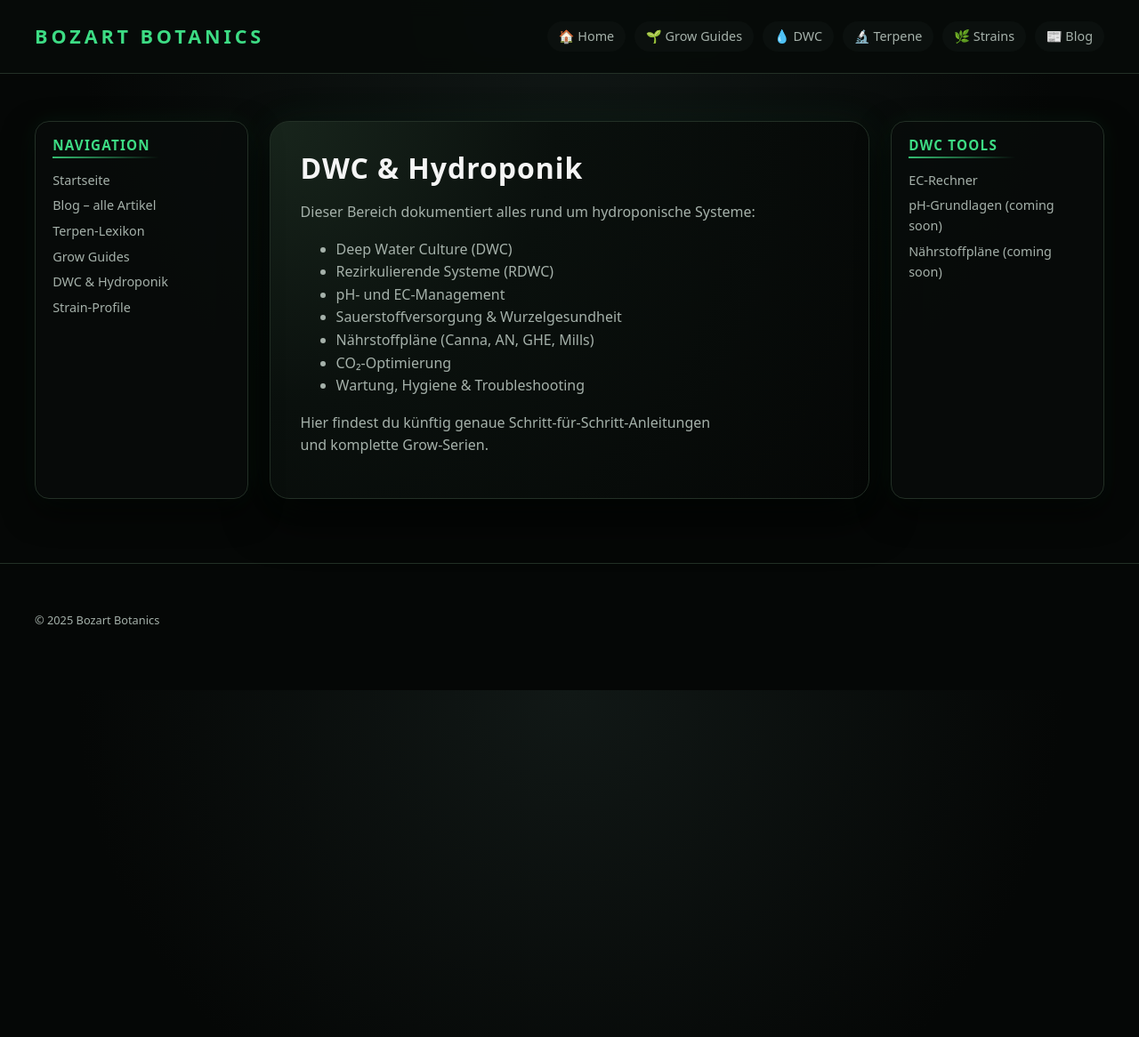
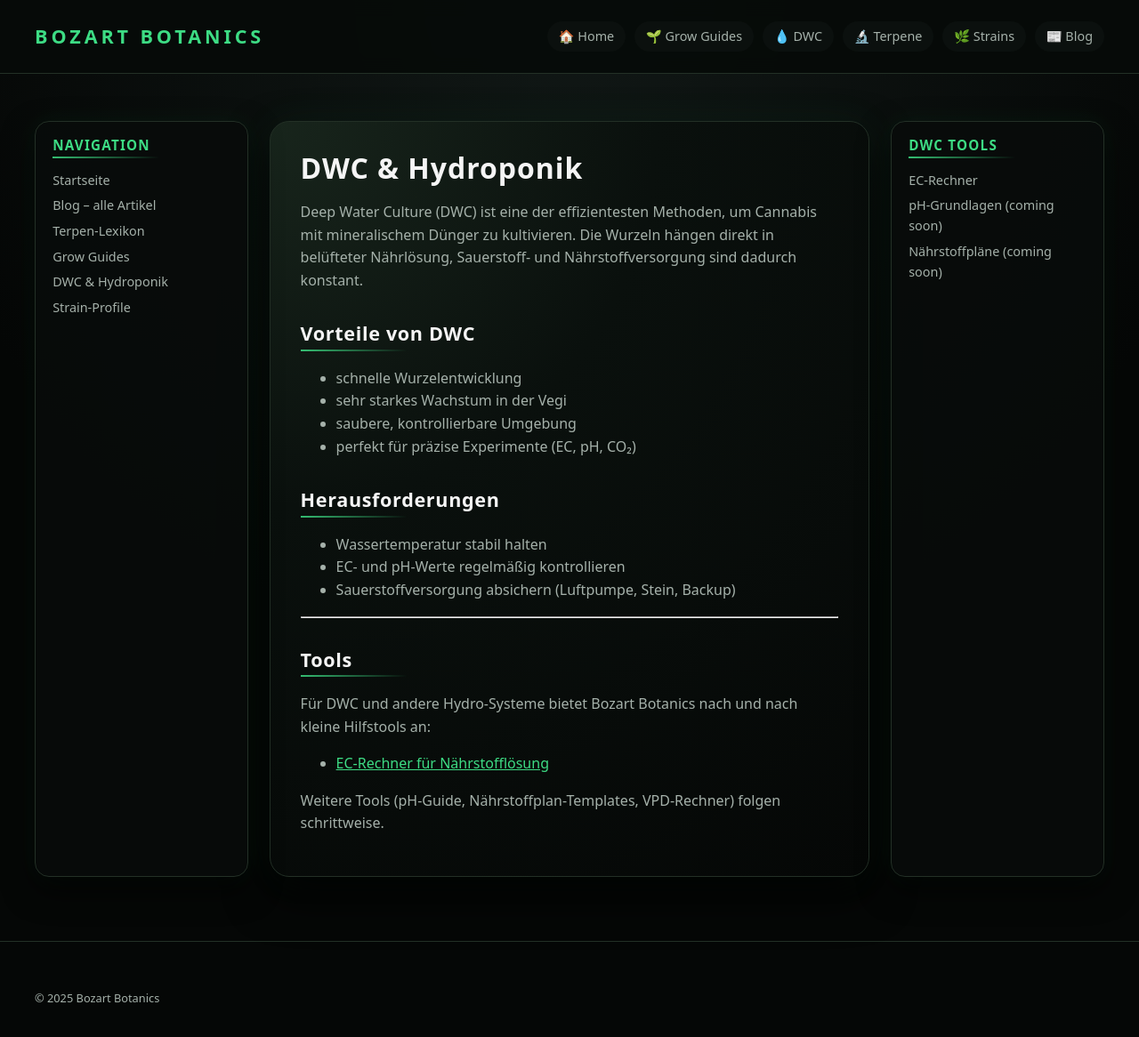
Before and after one commit to bozart-army/bozart-botanics, a Jekyll site: the page built from dwc/index.md, in a window 1280 px wide and 1201 px high. Shown: the top 1166 px of the window at 89% size. Built offline with Jekyll 4.4.1, drawn with Linux system fonts in a browser that asks for light colours.

Commit message:
Enhance DWC documentation with new sections
Added sections on advantages, challenges, and tools for DWC.

```diff
--- a/dwc/index.md
+++ b/dwc/index.md
@@ -4,18 +4,34 @@ title: DWC & Hydroponik
 sidebar: dwc
 ---
 
-
 # DWC & Hydroponik
 
-Dieser Bereich dokumentiert alles rund um hydroponische Systeme:
+Deep Water Culture (DWC) ist eine der effizientesten Methoden, um Cannabis
+mit mineralischem Dünger zu kultivieren. Die Wurzeln hängen direkt in
+belüfteter Nährlösung, Sauerstoff- und Nährstoffversorgung sind dadurch
+konstant.
 
-- Deep Water Culture (DWC)
-- Rezirkulierende Systeme (RDWC)
-- pH- und EC-Management
-- Sauerstoffversorgung & Wurzelgesundheit
-- Nährstoffpläne (Canna, AN, GHE, Mills)
-- CO₂-Optimierung
-- Wartung, Hygiene & Troubleshooting
+## Vorteile von DWC
 
-Hier findest du künftig genaue Schritt-für-Schritt-Anleitungen
-und komplette Grow-Serien.
+- schnelle Wurzelentwicklung
+- sehr starkes Wachstum in der Vegi
+- saubere, kontrollierbare Umgebung
+- perfekt für präzise Experimente (EC, pH, CO₂)
+
+## Herausforderungen
+
+- Wassertemperatur stabil halten
+- EC- und pH-Werte regelmäßig kontrollieren
+- Sauerstoffversorgung absichern (Luftpumpe, Stein, Backup)
+
+---
+
+## Tools
+
+Für DWC und andere Hydro-Systeme bietet Bozart Botanics nach und nach
+kleine Hilfstools an:
+
+- [EC-Rechner für Nährstofflösung](/bozart-botanics/dwc/ec-rechner/)
+
+Weitere Tools (pH-Guide, Nährstoffplan-Templates, VPD-Rechner) folgen
+schrittweise.
```
